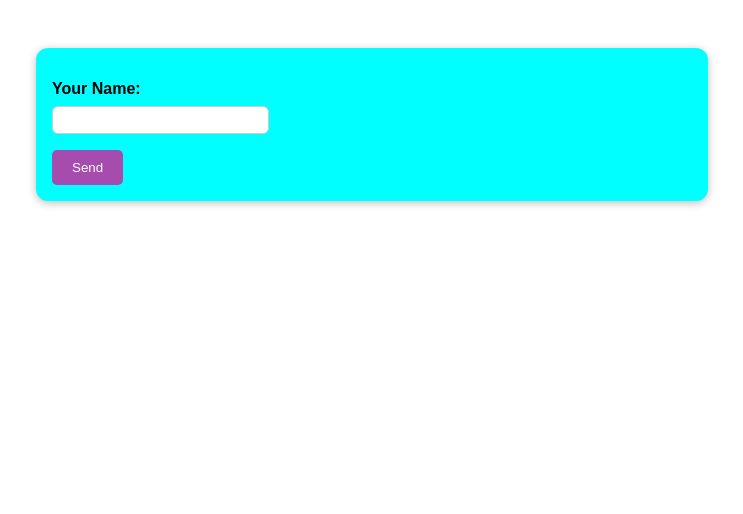
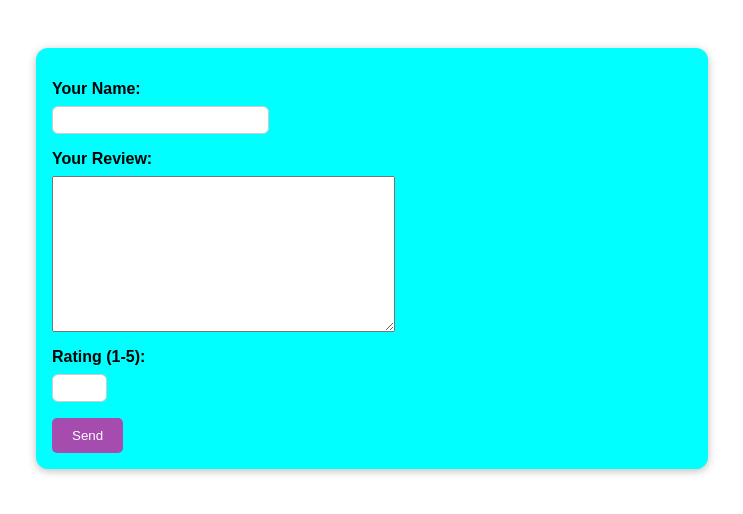
Before and after one commit to impanaj07/django-forms, a Django app: page / in a window 1280 px wide. Shown: the top 514 px of the page, without its empty margins (268-1011 px from the left). Run offline with Django 5.2, Linux system fonts and the light colour scheme.

Commit message:
added additional form fields

```diff
--- a/reviews/forms.py
+++ b/reviews/forms.py
@@ -4,4 +4,8 @@ class ReviewForm(forms.Form):
         'required': 'Please enter your name.',
         'max_length': 'Name cannot exceed 100 characters.'
     })
-    review=forms.CharField(widget=forms.Textarea, label='Your Review')
+    review_text=forms.CharField(widget=forms.Textarea, label='Your Review')
+    rating=forms.IntegerField(min_value=1, max_value=5, label='Rating (1-5)', error_messages={
+        'min_value': 'Rating must be at least 1.',
+        'max_value': 'Rating cannot exceed 5.'
+    })
--- a/reviews/templates/reviews/review.html
+++ b/reviews/templates/reviews/review.html
@@ -10,11 +10,14 @@
 <body>
 <form method="POST">
     {% csrf_token %}
-    <div class="form-control {% if form.user_name.errors %} errors{% endif %}">
-{{ form.user_name.label_tag }}
-    {{ form.user_name }}
-    {{ form.user_name.errors}}
+    {% for field in form %}
+ <div class="form-control {% if field.errors %} errors{% endif %}">
+{{ field.label_tag }}
+    {{ field }}
+    {{ field.errors}}
     </div>
+    {% endfor %}
+
 <button type="submit">Send</button>
 
 </form>
```
